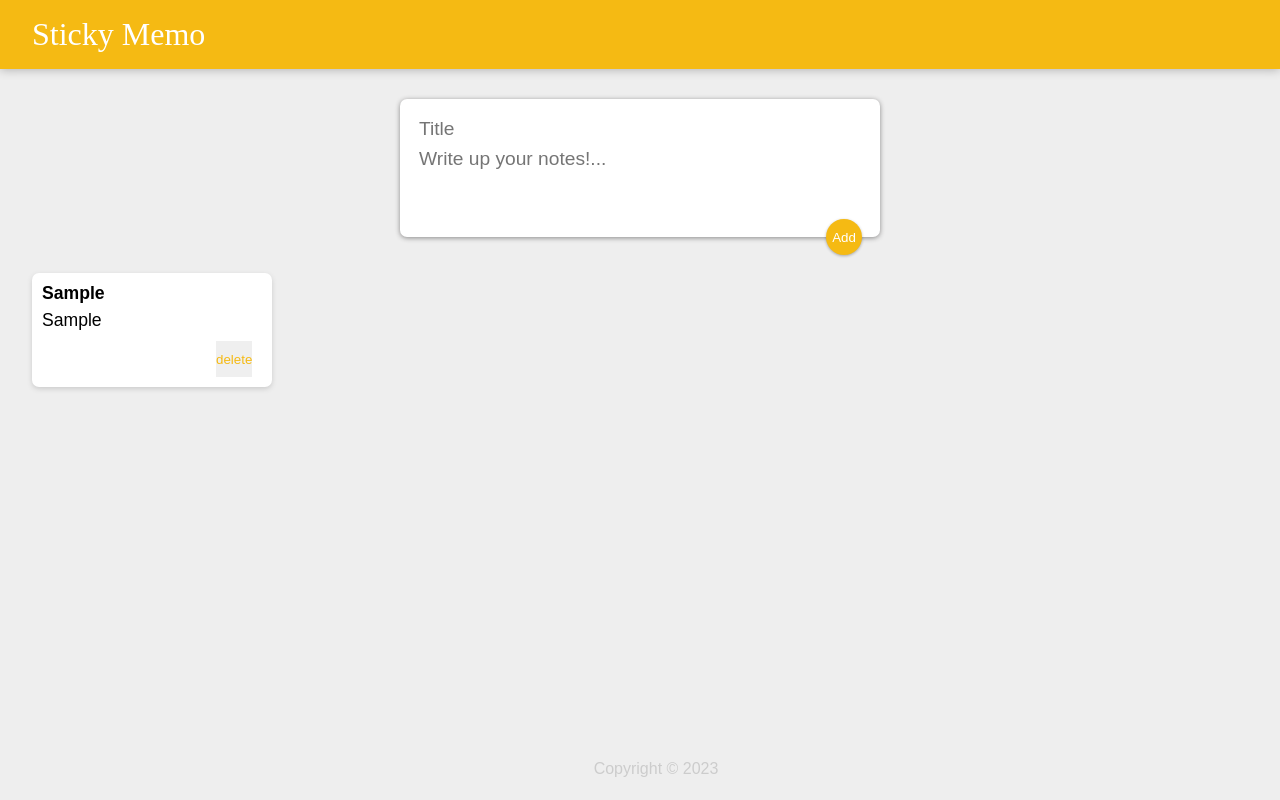
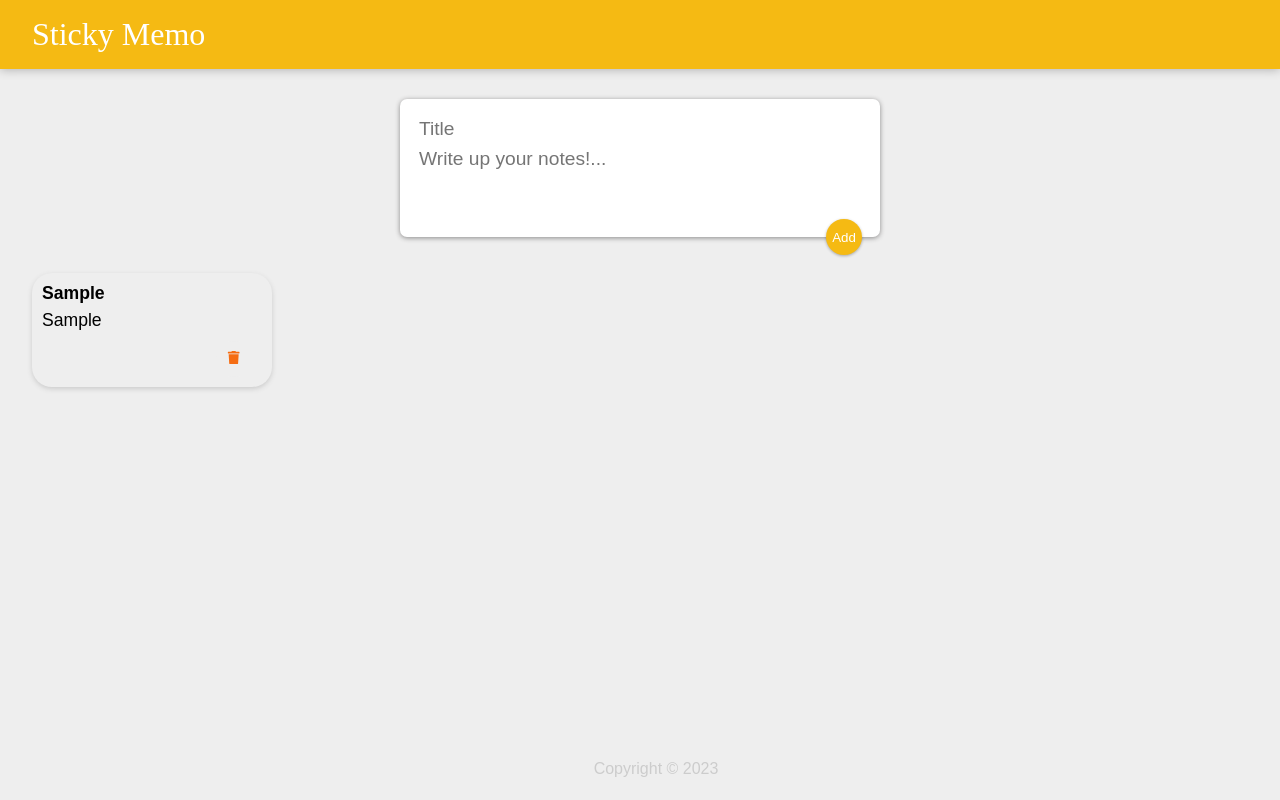
Before and after one commit to narainkarthikv/Sticky-Memo, a React (Create React App) app: page / in a window 1280 px wide. Both pictures are taken after typing "Sample", "Sample" into the empty fields and a click on the button "Add". Built offline with nearby package versions, Linux system fonts and the light colour scheme.

Commit message:
updated components

```diff
--- a/src/components/Note.jsx
+++ b/src/components/Note.jsx
@@ -1,4 +1,7 @@
 import React from "react";
+import { FaTrash } from "react-icons/fa";
+import './note.css';
+
 
 function Note(props){
 
@@ -10,7 +13,9 @@ function Note(props){
         <div className="note">
             <h1>{props.title}</h1>
             <p>{props.content}</p>
-            <button onClick={handleClick} >delete</button>
+            <div>
+                <button onClick={handleClick} className="trash" > <FaTrash/> </button>
+            </div>
         </div>
     )
 }
--- /dev/null
+++ b/src/components/note.css
@@ -0,0 +1,21 @@
+.trash{
+    color: red;
+    background-color: #eee;
+    border-radius: 20px;
+}
+
+.trash:hover{
+    background-color: rgb(255, 38, 0);
+    transition: background-color 0.3s, tranform 0.2s;
+}
+
+.note{
+    border-radius: 20px;
+    box-shadow: 20%;
+    background-color: #eee;
+}
+
+.note:hover{
+    background-color:  rgb(149, 218, 241);;
+    transition: background-color 0.3s, transform 0.2s;
+}
--- a/src/components/styles.css
+++ b/src/components/styles.css
@@ -3,9 +3,11 @@
     margin: 0;
     box-sizing: border-box;
   }
+
   html {
     font-family: "Montserrat", sans-serif;
   }
+
   body {
     background: #eee;
     padding: 0 16px;
@@ -35,6 +37,7 @@
   footer p {
     color: #ccc;
   }
+
   .note {
     background: #fff;
     border-radius: 7px;
@@ -44,10 +47,12 @@
     margin: 16px;
     float: left;
   }
+
   .note h1 {
     font-size: 1.1em;
     margin-bottom: 6px;
   }
+
   .note p {
     font-size: 1.1em;
     margin-bottom: 10px;
@@ -59,7 +64,7 @@
     position: relative;
     float: right;
     margin-right: 10px;
-    color: #f5ba13;
+    color: #f56d13;
     border: none;
     width: 36px;
     height: 36px;
@@ -76,6 +81,7 @@
     border-radius: 7px;
     box-shadow: 0 1px 5px rgb(138, 137, 137);
   }
+
   form input,
   form textarea {
     width: 100%;
@@ -86,6 +92,7 @@
     font-family: inherit;
     resize: none;
   }
+
   form button {
     position: absolute;
     right: 18px;
@@ -100,3 +107,8 @@
     cursor: pointer;
     outline: none;
   }
+
+  button:hover{
+    background-color: blue;
+    transition: background-color 0.3s, transform 0.2s;
+  }
```
